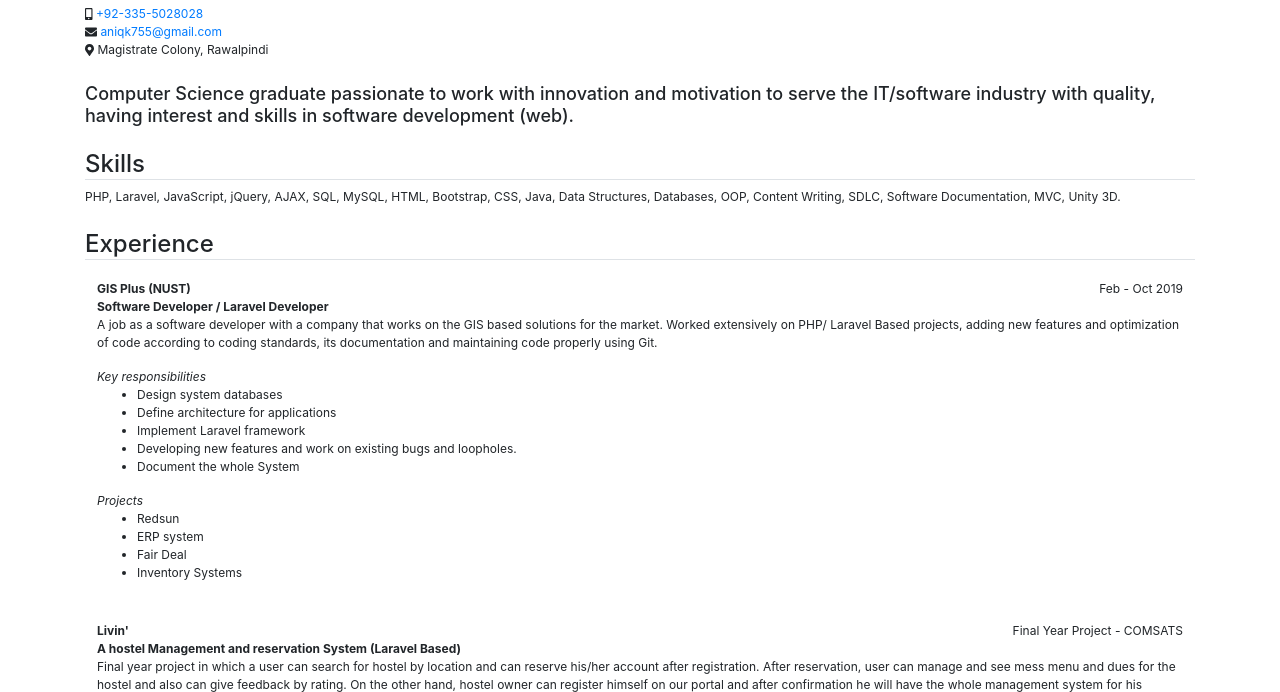
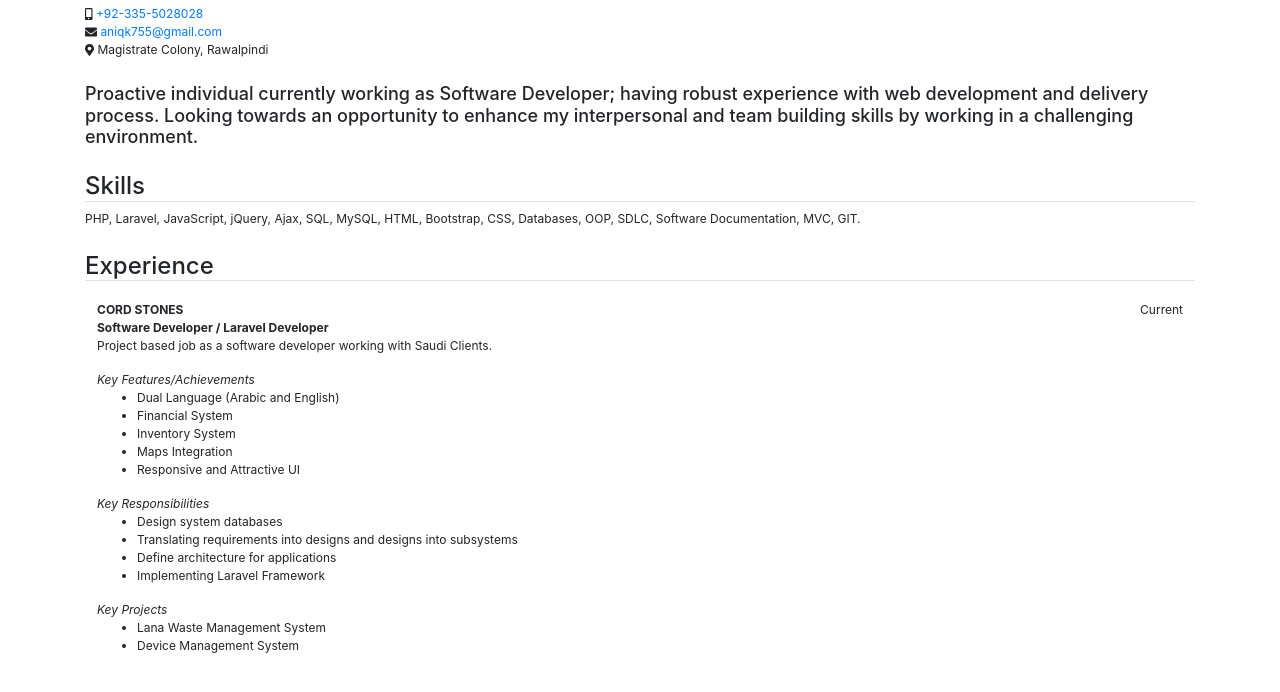
Before and after one commit to hamza1886/hamza1886.github.io, a plain HTML site: page index.html in a window 1280 px wide. Shown: the part 63-755 px from the top of the page. Drawn offline with nearby package versions, Linux system fonts and the light colour scheme.

Commit message:
Updated CV

```diff
--- a/index.html
+++ b/index.html
@@ -30,16 +30,45 @@
 </section>
 
 <section class="container mb-4" id="objective-container">
-    <h4>Computer Science graduate passionate to work with innovation and motivation to serve the IT/software industry with quality, having interest and skills in software development (web).</h4>
+    <h4>Proactive individual currently working as Software Developer; having robust experience with web development and delivery process. Looking towards an opportunity to enhance my interpersonal and team building skills by working in a challenging environment.</h4>
 </section>
 
 <section class="container mb-4" id="skills">
     <h2 class="border-bottom">Skills</h2>
-    <div>PHP, Laravel, JavaScript, jQuery, AJAX, SQL, MySQL, HTML, Bootstrap, CSS, Java, Data Structures, Databases, OOP, Content Writing, SDLC, Software Documentation, MVC, Unity 3D.</div>
+    <div>
+        PHP, Laravel, JavaScript, jQuery, Ajax, SQL, MySQL, HTML, Bootstrap, CSS, Databases, OOP, SDLC, Software Documentation, MVC, GIT.
+    </div>
 </section>
 
 <section class="container mb-4" id="experience-container">
     <h2 class="border-bottom">Experience</h2>
+    <article class="experience">
+        <div><strong>CORD STONES </strong> <span class="float-right">Current</span></div>
+        <div><strong>Software Developer / Laravel Developer</strong></div>
+        <p> Project based job as a software developer working with Saudi Clients.</p>
+        <div>
+            <em>Key Features/Achievements</em>
+            <ul>
+                <li>Dual Language (Arabic and English)</li>
+                <li>Financial System</li>
+                <li>Inventory System</li>
+                <li>Maps Integration</li>
+                <li>Responsive and Attractive UI</li>
+            </ul>
+            <em>Key Responsibilities</em>
+            <ul>
+                <li>Design system databases</li>
+                <li>Translating requirements into designs and designs into subsystems</li>
+                <li>Define architecture for applications</li>
+                <li>Implementing Laravel Framework</li>
+            </ul>
+            <em>Key Projects</em>
+            <ul>
+                <li>Lana Waste Management System</li>
+                <li>Device Management System</li>
+            </ul>
+        </div>
+    </article>
 
     <article class="experience">
         <div><strong>GIS Plus (NUST)</strong> <span class="float-right">Feb - Oct 2019</span></div>
```
